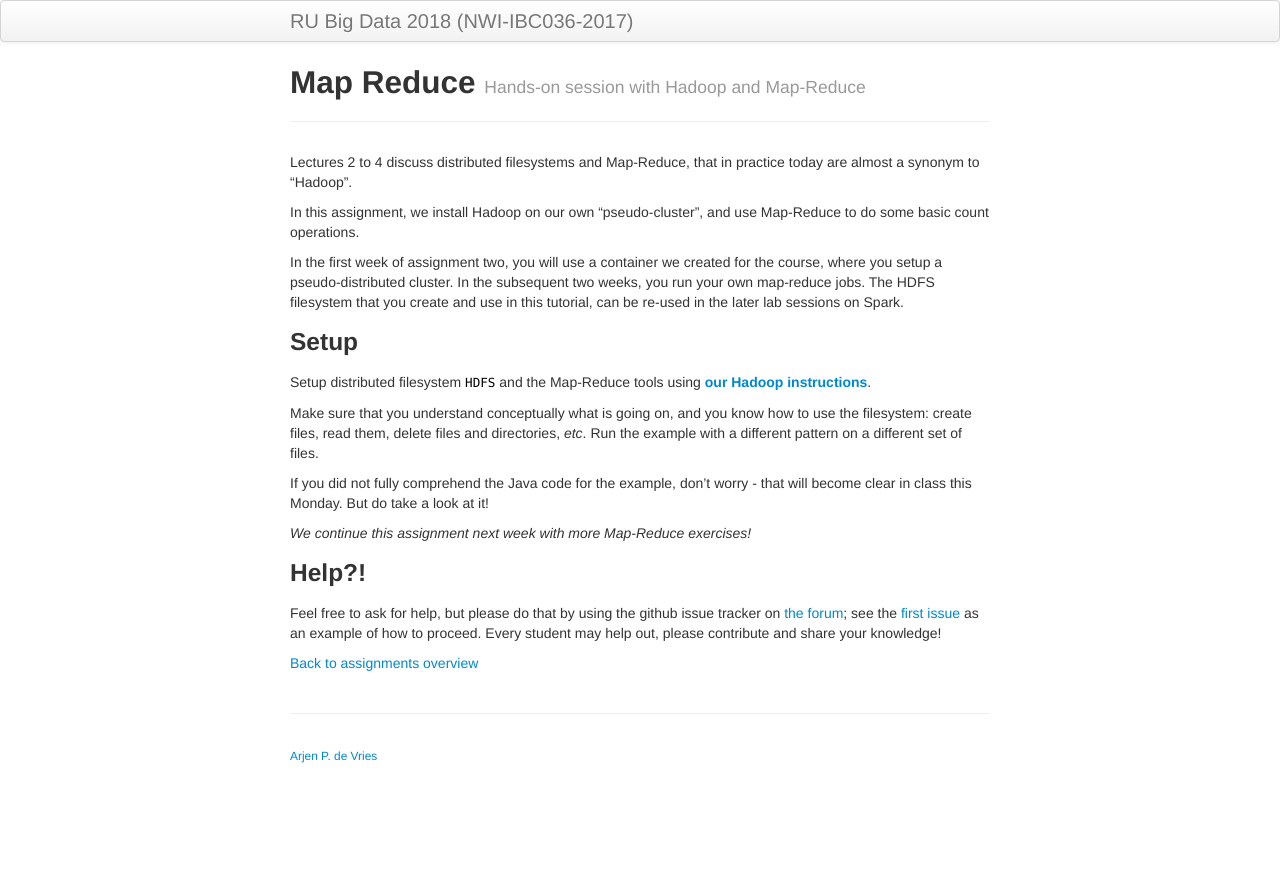
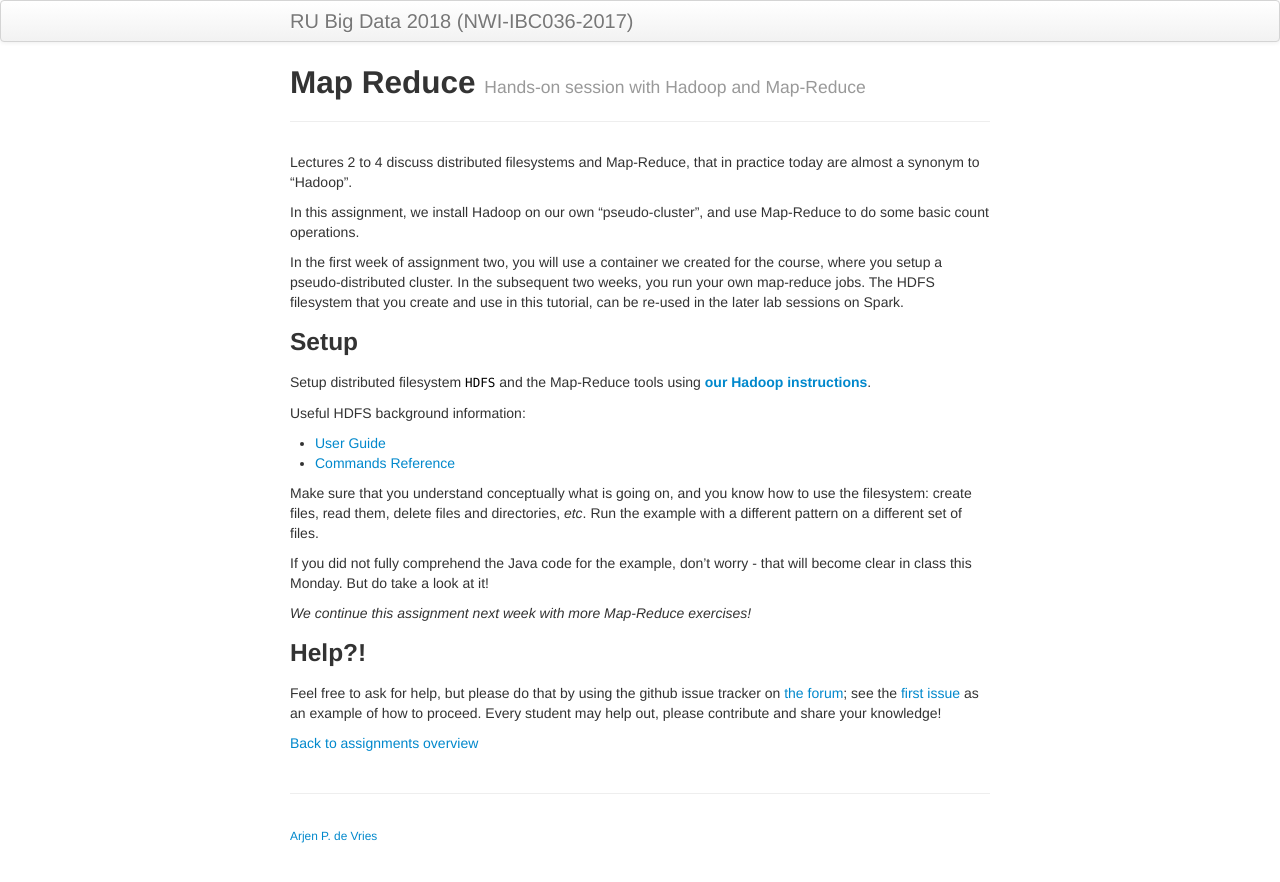
Before and after one commit to Thelukepet/course, a Jekyll site: the page built from assignments/A2-mapreduce.md, in a window 1280 px wide. Shown: the top 882 px of the page. Built offline with Jekyll 4.4.1, drawn with Linux system fonts in a browser that asks for light colours.

Commit message:
Added command ref link for HDFS

```diff
--- a/assignments/A2-mapreduce.md
+++ b/assignments/A2-mapreduce.md
@@ -21,6 +21,11 @@ The HDFS filesystem that you create and use in this tutorial, can be re-used in
 ### Setup
 
 Setup distributed filesystem `HDFS` and the Map-Reduce tools using [__our Hadoop instructions__](../background/hadoop.html).
+
+Useful HDFS background information:
+
+* [User Guide](https://hadoop.apache.org/docs/r2.7.3/hadoop-project-dist/hadoop-hdfs/HdfsUserGuide.html)
+* [Commands Reference](https://hadoop.apache.org/docs/r2.7.3/hadoop-project-dist/hadoop-hdfs/HDFSCommands.html)
 
 Make sure that you understand conceptually what is going on, and you know how to use the filesystem:
 create files, read them, delete files and directories, _etc_.
```
